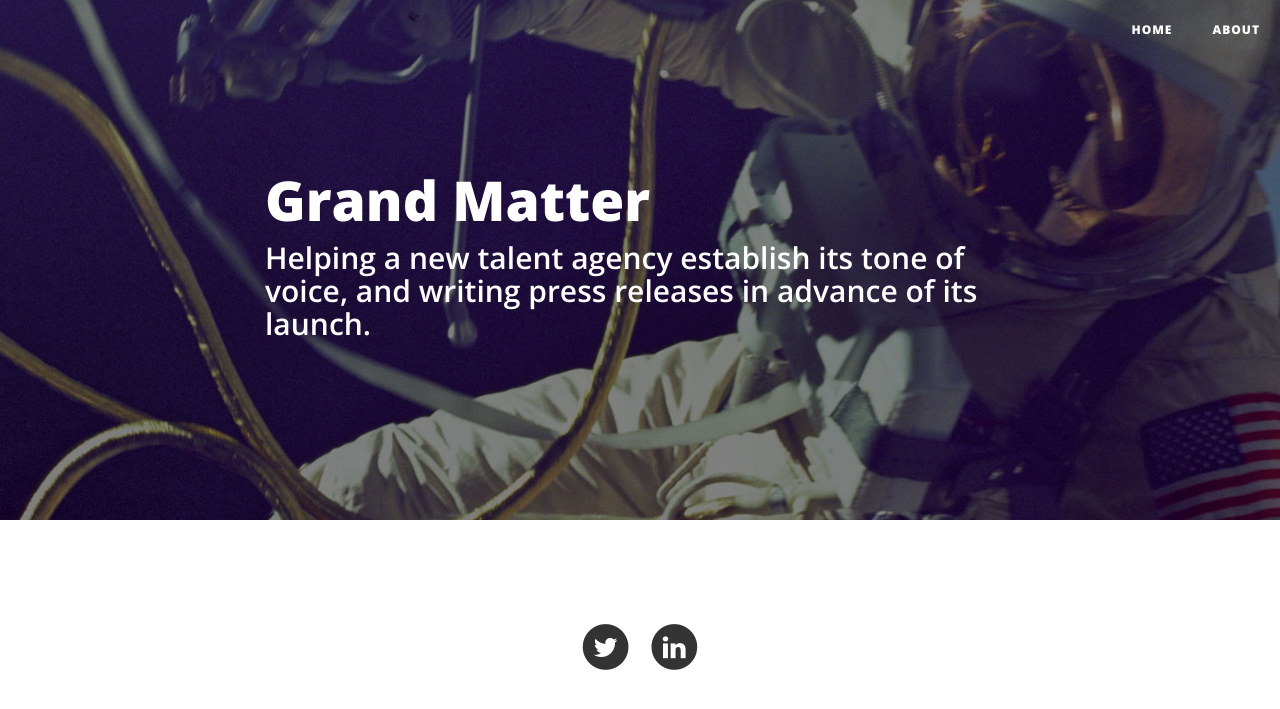
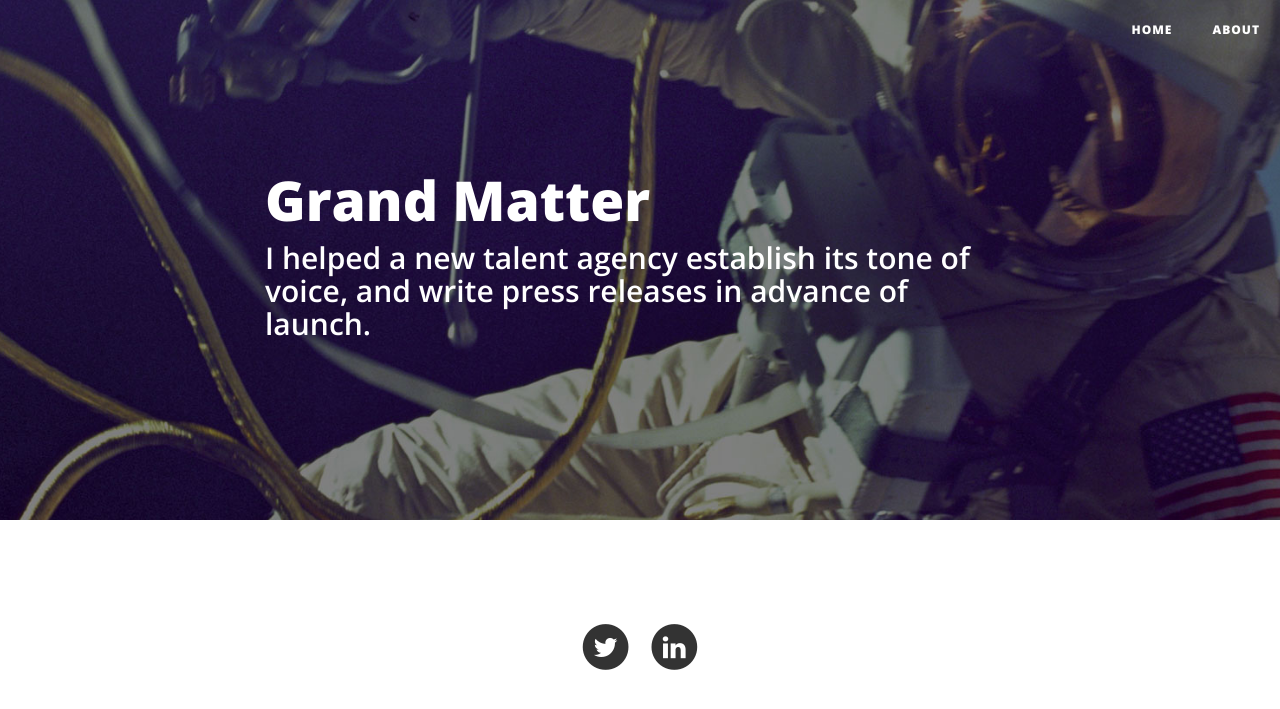
Before and after one commit to beatriceborbon/beatriceborbon.github.io, a Jekyll site: the page built from _posts/08-05-17-grandmatter.md, in a window 1280 px wide. Shown: the top 709 px of the page. Built offline with Jekyll 4.4.1, drawn with Linux system fonts in a browser that asks for light colours.

Commit message:
Create 08-05-17-grandmatter.md

```diff
--- a/_posts/08-05-17-grandmatter.md
+++ b/_posts/08-05-17-grandmatter.md
@@ -2,7 +2,7 @@
 layout: post
 title: Grand Matter
 publication_details: Copywriting
-subtitle: Helping a new talent agency establish its tone of voice, and writing press releases in advance of its launch.
+subtitle: I helped a new talent agency establish its tone of voice, and write press releases in advance of launch.
 image: post-bg.jpg
 date: 2017-05-08 00:10:45
 link: http://grandmatter.com/
```
